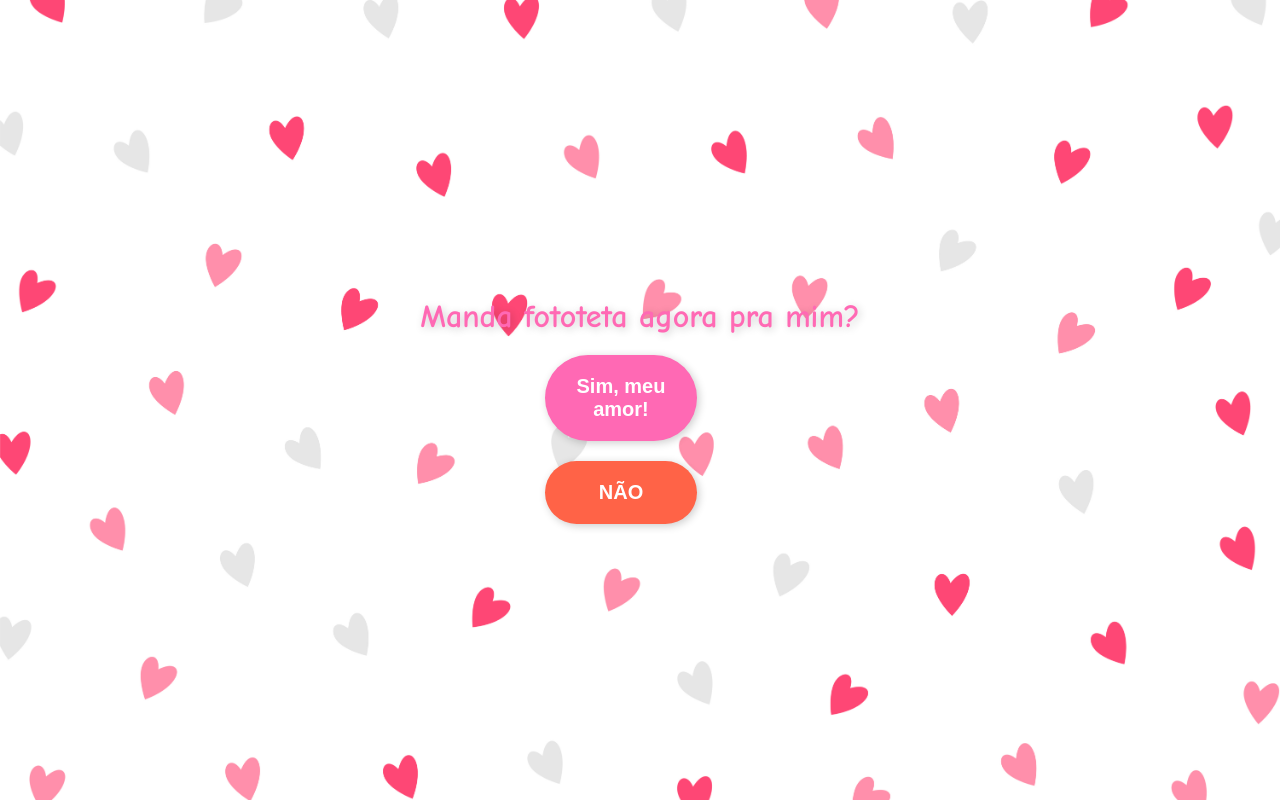
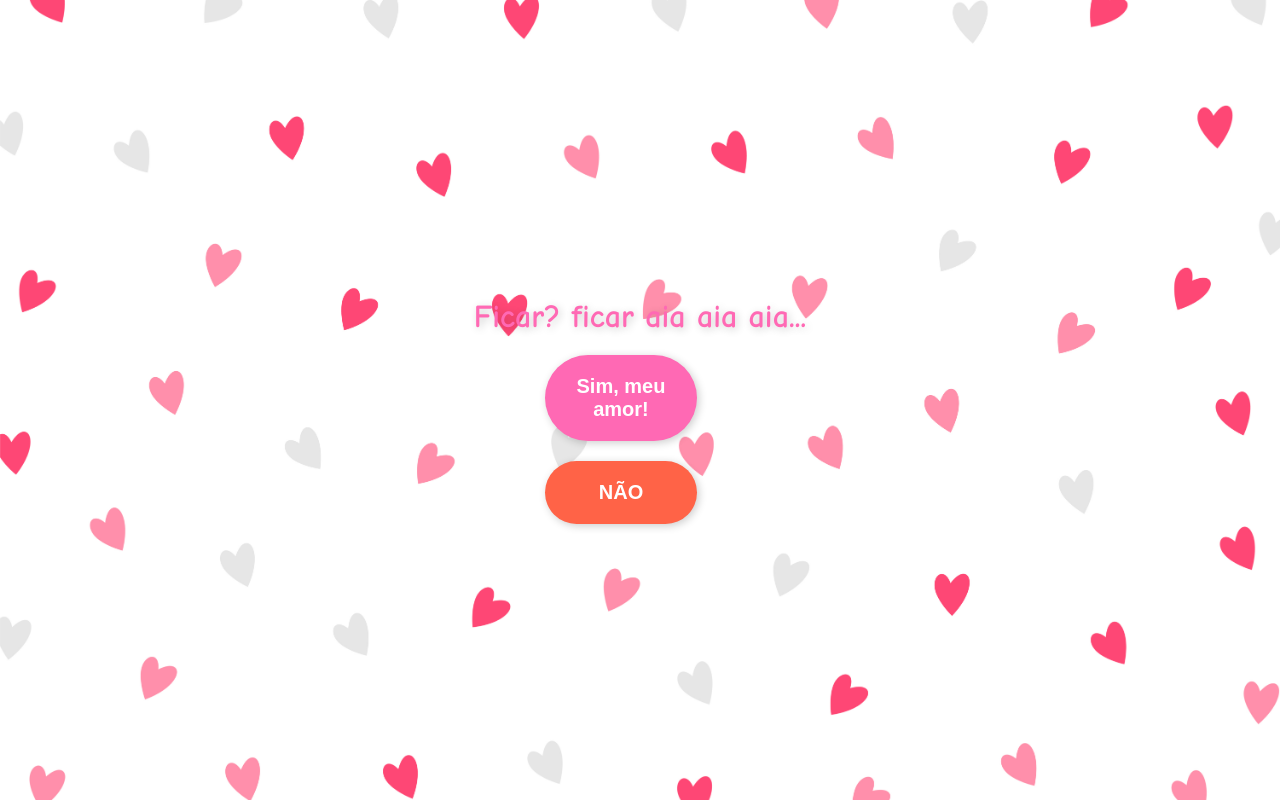
Before and after one commit to rodrigoP31/jogoDoAmorCll, a plain HTML site: page index.html in a window 1280 px wide. Drawn offline with Linux system fonts and the light colour scheme.

Commit message:
Update index.html
ajuste

```diff
--- a/index.html
+++ b/index.html
@@ -8,7 +8,7 @@
   <title>HAHA</title>
 </head>
 <body>
-  <h1>Manda fototeta agora pra mim?</h1>
+  <h1>Ficar? ficar aia aia aia...</h1>
   <div class="botoes">
     <button id="sim">Sim, meu amor!</button>
     <button id="nao">NÃO</button>
```
